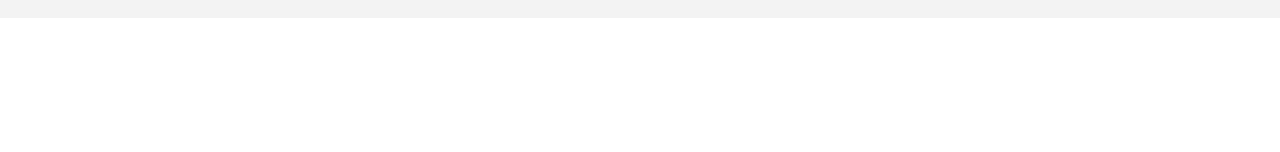
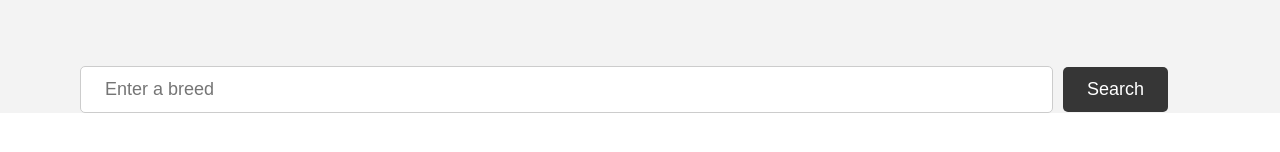
Before and after one commit to Opeyemi-Omotayo/Pet-Finder, a Vue app: page / in a window 1280 px wide. Shown: the part 610-762 px from the top of the page. Built offline with nearby package versions, Linux system fonts and the light colour scheme.

Commit message:
designed and created the search form

```diff
--- a/src/components/HelloWorld.vue
+++ b/src/components/HelloWorld.vue
@@ -1,11 +1,13 @@
 <template>
   <Banner />
+  <Search />
 </template>
 
 <script>
 import Banner from './Banner.vue';
+import Search from './Search.vue';
 export default {
-  components: { Banner },
+  components: { Banner, Search },
   name: "HelloWorld"
 };
 </script>
--- /dev/null
+++ b/src/components/Search.vue
@@ -0,0 +1,110 @@
+<template>
+  <div class="search-form">
+    <input
+      type="text"
+      v-model="searchTerm"
+      placeholder="Enter a breed"
+      class="search-input"
+    />
+    <button class="search-button" @click="search">Search</button>
+  </div>
+</template>
+
+<script>
+export default {
+  name: "SearchForm",
+  data() {
+    return {
+      searchTerm: "",
+    };
+  },
+  methods: {
+    search() {
+      console.log("Searching for:", this.searchTerm);
+    },
+  },
+};
+</script>
+
+<style>
+.search-form {
+  margin-top: 3rem;
+  display: flex;
+  align-items: center;
+  justify-content: center;
+  width: 85%;
+  margin-left: 5rem;
+}
+
+.search-input {
+  padding: 10px;
+  font-size: 16px;
+  border: 1px solid #ccc;
+  border-radius: 5px;
+  flex: 1;
+}
+
+.search-button {
+  padding: 10px 20px;
+  font-size: 16px;
+  background-color: #363636;
+  color: #fff;
+  border: none;
+  border-radius: 5px;
+  margin-left: 10px;
+  cursor: pointer;
+}
+.search-button:hover {
+  background: #fdc001;
+  color: #fff;
+}
+
+@media (min-width: 1200px) {
+  .search-input,
+  .search-button {
+    font-size: 18px;
+    padding: 12px 24px;
+  }
+}
+
+@media (min-width: 992px) and (max-width: 1199px) {
+  .search-form {
+    margin: 10px;
+  }
+
+  .search-input,
+  .search-button {
+    font-size: 18px;
+    padding: 12px 24px;
+  }
+}
+
+@media (min-width: 768px) and (max-width: 991px){
+  .search-input,
+  .search-button {
+    padding: 8px 16px;
+  }
+}
+
+@media (min-width: 576px) and (max-width: 767px) {
+  .search-form {
+    flex-direction: column;
+  }
+
+  .search-button {
+    margin-left: 0;
+    margin-top: 10px;
+  }
+}
+
+@media (max-width: 575px) {
+  .search-form {
+    flex-direction: column;
+  }
+
+  .search-button {
+    margin-left: 0;
+    margin-top: 10px;
+  }
+}
+</style>
```
